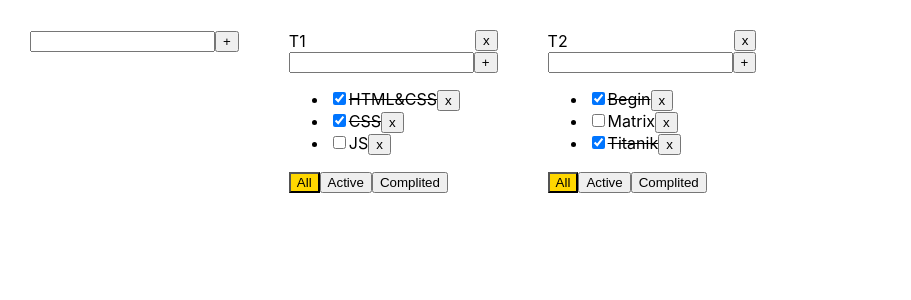
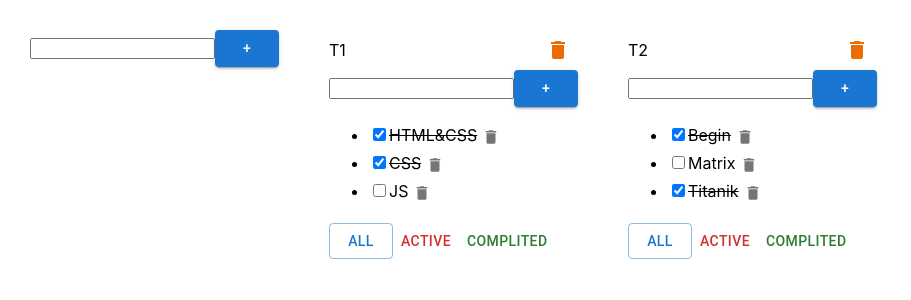
Before and after one commit to vkuznetsoff/todolist-fantastic, a React (Create React App) app: page / in a window 1280 px wide. Shown: the top 300 px of the page, without its empty margins (0-911 px from the left). Built offline with nearby package versions, Linux system fonts and the light colour scheme.

Commit message:
Add MUI buttons for delete, add and filters

```diff
--- a/package.json
+++ b/package.json
@@ -3,6 +3,10 @@
   "version": "0.1.0",
   "private": true,
   "dependencies": {
+    "@emotion/react": "^11.13.5",
+    "@emotion/styled": "^11.13.5",
+    "@mui/icons-material": "^6.1.8",
+    "@mui/material": "^6.1.8",
     "@testing-library/jest-dom": "^5.17.0",
     "@testing-library/react": "^13.4.0",
     "@testing-library/user-event": "^13.5.0",
--- a/src/AddItemForm.tsx
+++ b/src/AddItemForm.tsx
@@ -1,3 +1,5 @@
+import { Button } from "@mui/material";
+
 import { ChangeEvent, KeyboardEvent, useState } from "react";
 
 type AddItemFormPropsType = {
@@ -16,7 +18,7 @@ type AddItemFormPropsType = {
     }
 
     function inputKeyDown(e: KeyboardEvent<HTMLInputElement>) {
-      if (e.key == "Enter") {
+      if (e.key === "Enter") {
         handleAddTask();
       }
     }
@@ -39,7 +41,8 @@ type AddItemFormPropsType = {
         onKeyDown={inputKeyDown}
         className={error ? "error" : ""}
       />
-      <button onClick={handleAddTask}>+</button>
+      {/* <button onClick={handleAddTask}>+</button> */}
+      <Button onClick={handleAddTask} variant="contained" color="primary">+</Button>
       {error && <div className="error-msg">{error}</div>}
     </div>
   }
--- a/src/Todolist.tsx
+++ b/src/Todolist.tsx
@@ -1,10 +1,10 @@
-
 import { FilterType } from "./App";
 import { v1 } from "uuid";
-import "./Todolist.css"
+import "./Todolist.css";
 import { AddItemForm } from "./AddItemForm";
 import { EditableSpan } from "./EditableSpan";
-
+import { Button, IconButton } from "@mui/material";
+import { Delete } from "@mui/icons-material";
 
 export type TaskType = {
   id: string;
@@ -13,79 +13,110 @@ export type TaskType = {
 };
 
 type PropsType = {
-  id: string,
+  id: string;
   title: string;
   tasks: Array<TaskType>;
   removeTask: (taskId: string, todolistId: string) => void;
   filterTask: (type: FilterType, id: string) => void;
   addTask: (title: string, todolistId: string) => void;
   changeStatus: (taskId: string, todolistId: string) => void;
-  changeItemTitle: (newTitle: string, todolistId: string, itemId: string) => void,
-  changeTodolistTitle: (newTitle: string, todolistId: string) => void,
-  deleteTodolist: (todolistId: string) => void,
-  filter: FilterType
+  changeItemTitle: (
+    newTitle: string,
+    todolistId: string,
+    itemId: string
+  ) => void;
+  changeTodolistTitle: (newTitle: string, todolistId: string) => void;
+  deleteTodolist: (todolistId: string) => void;
+  filter: FilterType;
 };
 
 export function Todolist(props: PropsType) {
-
   const handleClick = (taskId: string) => {
     props.removeTask(taskId, props.id);
   };
 
-
   function deleteTodolistHandle() {
-    props.deleteTodolist(props.id)
+    props.deleteTodolist(props.id);
   }
 
   function addTask(title: string) {
-    props.addTask(title, props.id)
+    props.addTask(title, props.id);
   }
 
   function onChangeItemTitle(newTitle: string, itemId: string) {
-    props.changeItemTitle(newTitle, props.id, itemId)
+    props.changeItemTitle(newTitle, props.id, itemId);
   }
 
   function changeTodolistTitle(title: string) {
-      props.changeTodolistTitle(title, props.id)
+    props.changeTodolistTitle(title, props.id);
   }
 
   return (
     <div className="">
       <div className="todolist-title">
-
         <EditableSpan title={props.title} onChangeItem={changeTodolistTitle} />
 
-        <button onClick={() => deleteTodolistHandle()}>x</button>
+        {/* <button onClick={deleteTodolistHandle}>x</button> */}
+
+        <IconButton
+          aria-label="delete"
+          color="warning"
+          onClick={deleteTodolistHandle}
+        >
+          <Delete />
+        </IconButton>
       </div>
-
 
       <AddItemForm addItem={addTask} />
 
       <ul>
         {props.tasks.map((el) => (
-          <li key={el.id} className={el.isDone ? 'is-done' : ''}>
-            <input type="checkbox" checked={el.isDone}
-              onChange={() => props.changeStatus(el.id, props.id)} />
+          <li key={el.id} className={el.isDone ? "is-done" : ""}>
+            <input
+              type="checkbox"
+              checked={el.isDone}
+              onChange={() => props.changeStatus(el.id, props.id)}
+            />
 
-            <EditableSpan title={el.title}
-              onChangeItem={(value) => onChangeItemTitle(value, el.id)} />
-            <button onClick={() => handleClick(el.id)}>x</button>
+            <EditableSpan
+              title={el.title}
+              onChangeItem={(value) => onChangeItemTitle(value, el.id)}
+            />
+
+            <IconButton aria-label="delete" size="small" onClick={() => handleClick(el.id)}>
+              <Delete fontSize="inherit"  />
+            </IconButton>
           </li>
         ))}
       </ul>
 
       <div>
-        <button key={v1()} className={props.filter == 'all' ? 'btn-active' : ''}
-          onClick={() => props.filterTask("all", props.id)}>All</button>
+        <Button
+        color="primary"
+          variant={props.filter === "all" ? "outlined" : "text"}
+          // className={props.filter === "all" ? "btn-active" : ""}
+          onClick={() => props.filterTask("all", props.id)}
+        >
+          All
+        </Button>
 
-        <button key={v1()}
-          className={props.filter == 'active' ? 'btn-active' : ''}
-          onClick={() => props.filterTask("active", props.id)}>Active</button>
+        <Button
+          color="error"
+          variant={props.filter === "active" ? "outlined" : "text"}
+          // className={props.filter === "active" ? "btn-active" : ""}
+          onClick={() => props.filterTask("active", props.id)}
+        >
+          Active
+        </Button>
 
-        <button key={v1()}
-          className={props.filter == 'complited' ? 'btn-active' : ''}
-          onClick={() => props.filterTask("complited", props.id)}>Complited</button>
-
+        <Button
+        color="success"
+         variant={props.filter === "complited" ? "outlined" : "text"}
+          // className={props.filter === "complited" ? "btn-active" : ""}
+          onClick={() => props.filterTask("complited", props.id)}
+        >
+          Complited
+        </Button>
       </div>
     </div>
   );
```
Also changed, not shown: 1 other file (tests, documents, lock files or other folders).
